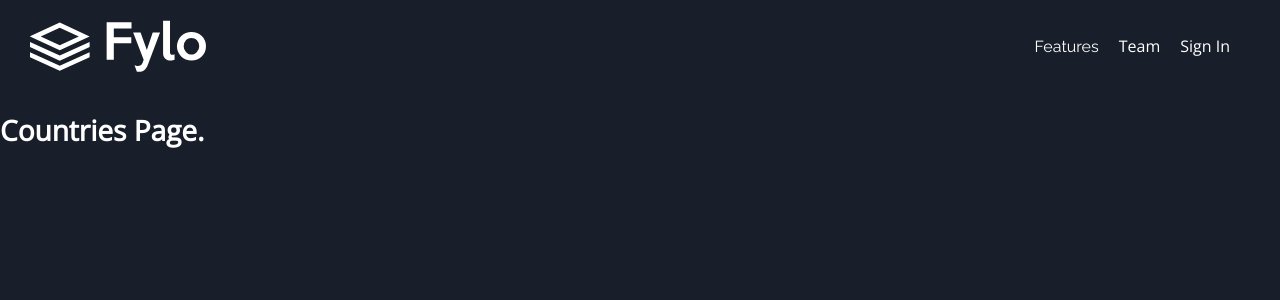
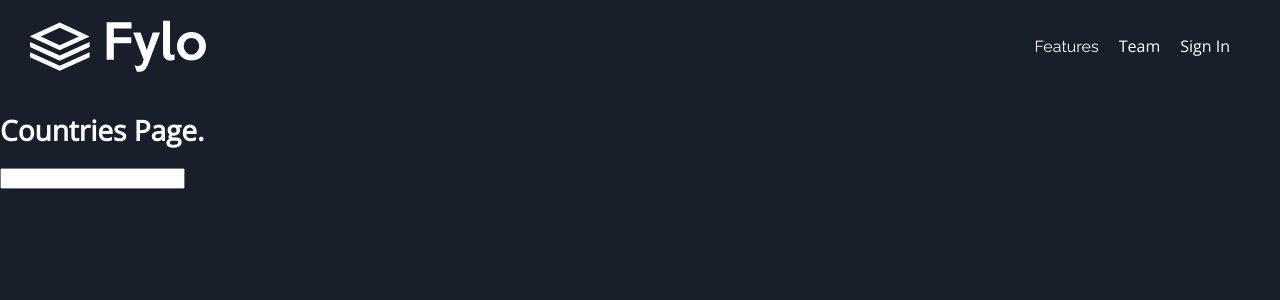
Before and after one commit to haeke/fylo-page, a React (Create React App) app in the folder client/: page /countries in a window 1280 px wide. Shown: the top 300 px of the page. Built offline with nearby package versions, Linux system fonts and the light colour scheme; no server answers.

Commit message:
removed the useEffect lifecycle hook from the countries component, added an uncontrolled input to the page that will query the countries api

```diff
--- a/client/src/api/api.js
+++ b/client/src/api/api.js
@@ -5,8 +5,9 @@ export const queryCountriesAPI = async name => {
   try {
     let response = await fetch(`https://restcountries.eu/rest/v2/name/${name}`);
     let json = await response.json();
+    console.log(`name searched: ${name}`);
     console.log("response object ", json);
   } catch (error) {
-    console.error(error);
+    console.error(error.message);
   }
 };
--- a/client/src/components/Countries/Countries.js
+++ b/client/src/components/Countries/Countries.js
@@ -1,16 +1,20 @@
-import React, { useEffect } from "react";
+import React from "react";
 
 import { queryCountriesAPI } from "../../api/api";
 
-const Countries = () => {
-  useEffect(() => {
-    queryCountriesAPI("united states");
-  }, []);
+function Countries() {
+  const handleChange = event => {
+    const { value } = event.target;
+    if (value !== "") {
+      queryCountriesAPI(value);
+    }
+  };
   return (
     <main className="countriesContainer">
       <h1>Countries Page.</h1>
+      <input name="name" onChange={handleChange} />
     </main>
   );
-};
+}
 
 export default Countries;
```
